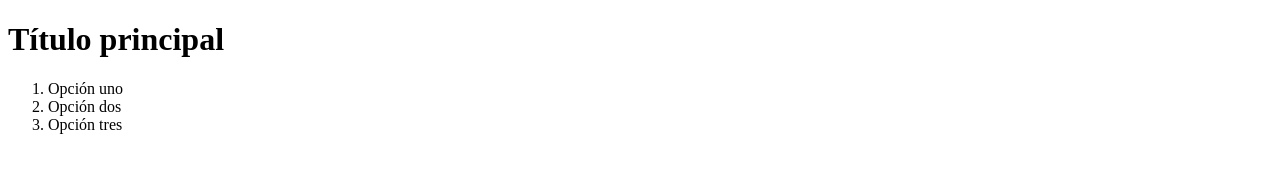
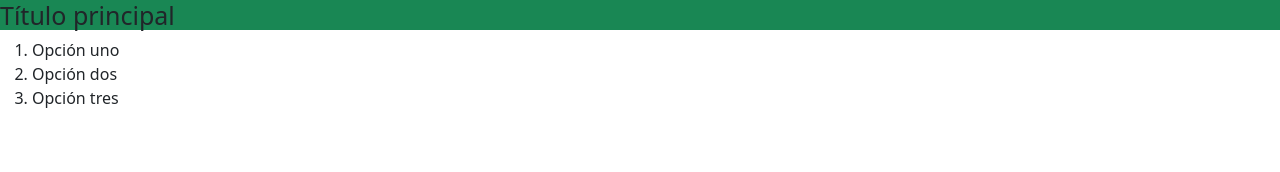
Before and after one commit to marcosOjedaEscalante/02_gitavanzado, a plain HTML site: page index.html in a window 1280 px wide. Drawn offline with nearby package versions, Linux system fonts and the light colour scheme.

Commit message:
tercer commit

```diff
--- a/index.html
+++ b/index.html
@@ -1,12 +1,17 @@
 <!DOCTYPE html>
 <html lang="en">
+
 <head>
     <meta charset="UTF-8">
     <meta name="viewport" content="width=device-width, initial-scale=1.0">
     <title>Título</title>
+    <link href="https://cdn.jsdelivr.net/npm/bootstrap@5.3.3/dist/css/bootstrap.min.css" rel="stylesheet"
+        integrity="sha384-QWTKZyjpPEjISv5WaRU9OFeRpok6YctnYmDr5pNlyT2bRjXh0JMhjY6hW+ALEwIH" crossorigin="anonymous">
+    <link rel="stylesheet" href="./style.css">
 </head>
+
 <body>
-    <header>
+    <header class="bg-success">
         <h1>Título principal</h1>
     </header>
     <nav>
@@ -17,4 +22,5 @@
         </ol>
     </nav>
 </body>
+
 </html>
--- /dev/null
+++ b/style.css
@@ -0,0 +1,3 @@
+h1{
+    font-size: 25px;
+}
```
